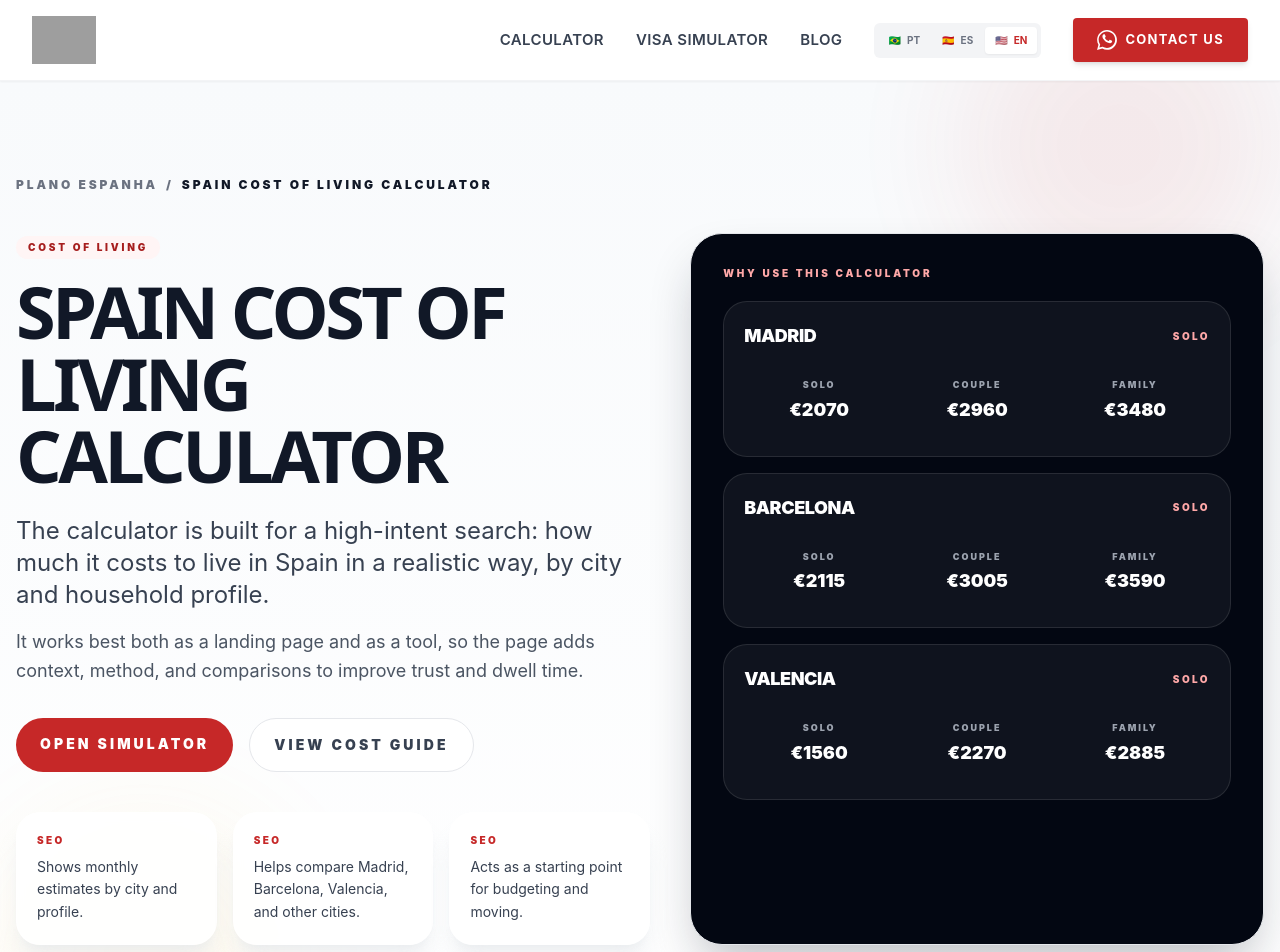
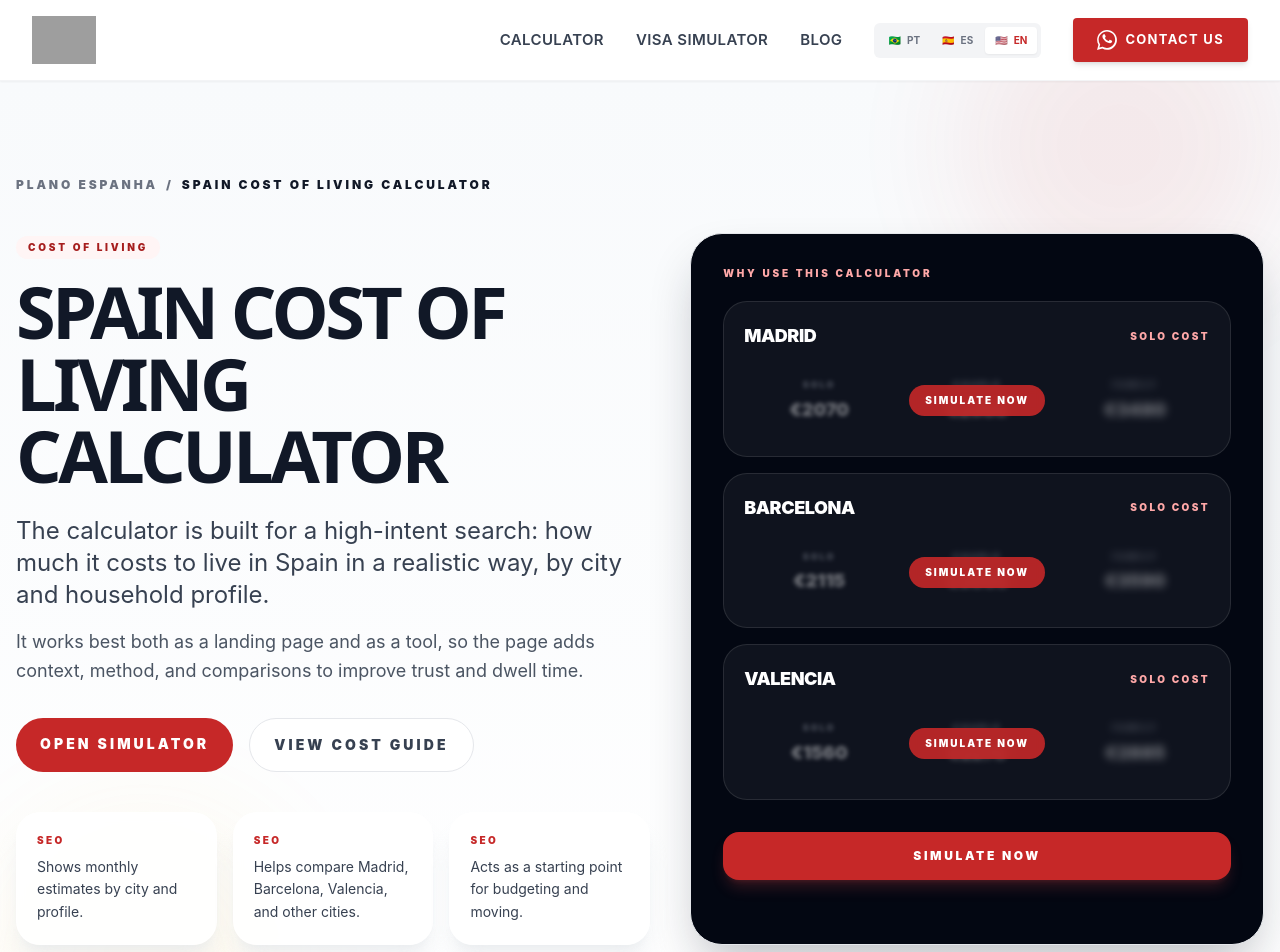
Before and after one commit to YgorLeal/plano-espanha, a Next.js app: page /en/calculadora in a window 1280 px wide. Shown: the top 952 px of the page. Built offline with nearby package versions, Linux system fonts and the light colour scheme; grey boxes are pictures that could not be loaded.

Commit message:
ux: improve interactive flow for simulator and calculator
- Refactor VisaSimulator to a step-by-step flow with start button
- Blur calculator sidebar costs to encourage tool interaction
- Add 'reveal' CTA to scroll to calculator tool
- Add localized UI labels for the new flows

```diff
--- a/src/app/[lang]/calculadora/page.tsx
+++ b/src/app/[lang]/calculadora/page.tsx
@@ -148,7 +148,7 @@ export default function CalculadoraPage({ params }: { params: { lang: Locale } }
             </div>
           </div>
 
-          <div className="rounded-[2rem] border border-gray-200 bg-gray-950 p-8 text-white shadow-2xl shadow-gray-900/30">
+          <div className="relative rounded-[2rem] border border-gray-200 bg-gray-950 p-8 text-white shadow-2xl shadow-gray-900/30">
             <div className="text-[10px] font-black uppercase tracking-[0.28em] text-brand-300">
               {content.benefitsTitle}
             </div>
@@ -161,33 +161,48 @@ export default function CalculadoraPage({ params }: { params: { lang: Locale } }
                       {content.comparisonLabels.badge}
                     </span>
                   </div>
-                  <div className="mt-4 grid grid-cols-3 gap-2 text-center">
-                    <div className="rounded-2xl bg-white/8 p-3">
+                  <div className="mt-4 grid grid-cols-3 gap-2 text-center relative group">
+                    <div className="rounded-2xl bg-white/8 p-3 blur-[2px] opacity-40 transition-all group-hover:blur-none group-hover:opacity-100">
                       <div className="text-[9px] font-black uppercase tracking-[0.22em] text-gray-400">
                         {content.comparisonLabels.solo}
                       </div>
                       <div className="mt-1 text-lg font-black">€{city.solo}</div>
                     </div>
-                    <div className="rounded-2xl bg-white/8 p-3">
+                    <div className="rounded-2xl bg-white/8 p-3 blur-[3px] opacity-40 transition-all group-hover:blur-none group-hover:opacity-100">
                       <div className="text-[9px] font-black uppercase tracking-[0.22em] text-gray-400">
                         {content.comparisonLabels.couple}
                       </div>
                       <div className="mt-1 text-lg font-black">€{city.couple}</div>
                     </div>
-                    <div className="rounded-2xl bg-white/8 p-3">
+                    <div className="rounded-2xl bg-white/8 p-3 blur-[4px] opacity-40 transition-all group-hover:blur-none group-hover:opacity-100">
                       <div className="text-[9px] font-black uppercase tracking-[0.22em] text-gray-400">
                         {content.comparisonLabels.family}
                       </div>
                       <div className="mt-1 text-lg font-black">€{city.family}</div>
                     </div>
+
+                    <div className="absolute inset-0 flex items-center justify-center opacity-100 transition-opacity group-hover:opacity-0 pointer-events-none">
+                       <div className="rounded-full bg-brand-600/90 px-4 py-2 text-[10px] font-black uppercase tracking-[0.2em] text-white backdrop-blur-sm">
+                          {content.comparisonLabels.reveal}
+                       </div>
+                    </div>
                   </div>
                 </div>
               ))}
             </div>
+
+            <div className="mt-8">
+              <Link
+                href="#ferramenta"
+                className="flex w-full items-center justify-center rounded-2xl bg-brand-600 py-4 text-xs font-black uppercase tracking-[0.22em] text-white transition hover:bg-brand-700 shadow-lg shadow-brand-500/20"
+              >
+                {content.comparisonLabels.reveal}
+              </Link>
+            </div>
           </div>
         </div>
 
-        <div className="mt-14 rounded-[2rem] border border-gray-200 bg-white p-8 shadow-xl">
+        <div className="mt-14 rounded-[2rem] border border-gray-200 bg-white p-8 shadow-xl" id="ferramenta">
           <div className="grid gap-8 lg:grid-cols-2">
             <div>
               <h2 className="text-2xl font-black uppercase tracking-tighter text-gray-900">{content.methodTitle}</h2>
--- a/src/lib/siteCopy.ts
+++ b/src/lib/siteCopy.ts
@@ -37,7 +37,7 @@ export type CalculatorPageContent = {
   relatedLinks: { href: string; label: string }[];
   toolTitle: string;
   toolBody: string;
-  comparisonLabels: { badge: string; solo: string; couple: string; family: string };
+  comparisonLabels: { badge: string; solo: string; couple: string; family: string; reveal: string };
   costCards: { label: string; city: "madrid" | "barcelona" | "valencia" }[];
 };
 
@@ -744,10 +744,11 @@ export const calculatorPageContent: Localized<CalculatorPageContent> = {
     toolBody:
       "Depois do contexto editorial, a ferramenta permite refinar o cálculo por cidade e perfil em poucos cliques.",
     comparisonLabels: {
-      badge: "Solo",
+      badge: "Custo Solo",
       solo: "Solo",
       couple: "Casal",
       family: "Família",
+      reveal: "Simular agora",
     },
     costCards: [
       { label: "Madrid", city: "madrid" },
@@ -814,10 +815,11 @@ export const calculatorPageContent: Localized<CalculatorPageContent> = {
     toolBody:
       "Después del contexto editorial, la herramienta permite afinar el cálculo por ciudad y perfil en pocos clics.",
     comparisonLabels: {
-      badge: "Solo",
+      badge: "Coste Solo",
       solo: "Solo",
       couple: "Pareja",
       family: "Familia",
+      reveal: "Simular ahora",
     },
     costCards: [
       { label: "Madrid", city: "madrid" },
@@ -884,10 +886,11 @@ export const calculatorPageContent: Localized<CalculatorPageContent> = {
     toolBody:
       "After the editorial context, the tool lets users refine the estimate by city and profile in a few clicks.",
     comparisonLabels: {
-      badge: "Solo",
+      badge: "Solo Cost",
       solo: "Solo",
       couple: "Couple",
       family: "Family",
+      reveal: "Simulate now",
     },
     costCards: [
       { label: "Madrid", city: "madrid" },
```
